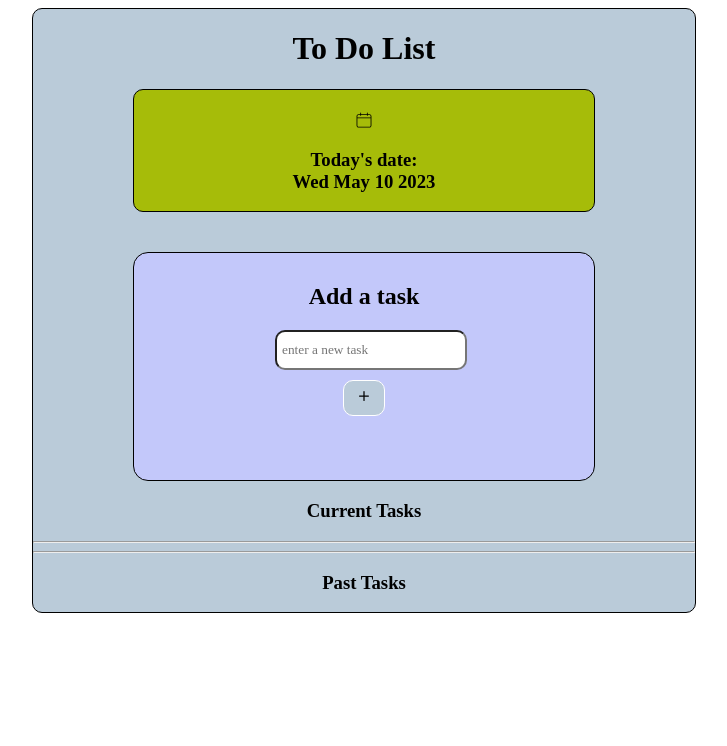
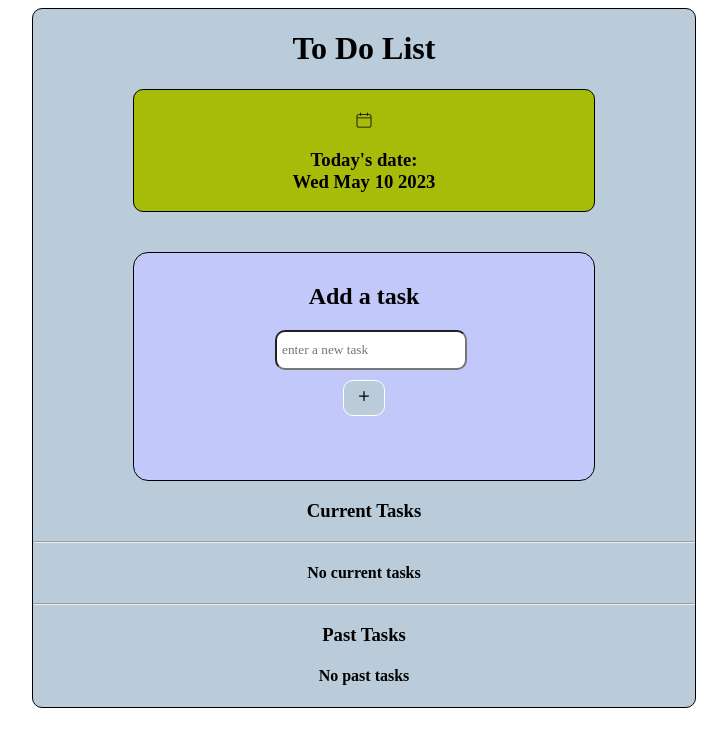
Before and after one commit to Anahisv23/Todo-List, a React (Create React App) app in the folder todo-list/: page / in a window 1280 px wide. Shown: the top 746 px of the page, without its empty margins (276-1003 px from the left). Built offline with nearby package versions, Linux system fonts and the light colour scheme.

Commit message:
remove pasts tasks

```diff
--- a/todo-list/src/CompletedTasks.js
+++ b/todo-list/src/CompletedTasks.js
@@ -1,15 +1,33 @@
+import { CiSquareRemove } from "react-icons/ci";
 
-const CompletedTasks = ({ completedTasksArr }) => {
+const CompletedTasks = ({ completedTasksArr, setCompletedArr }) => {
     return (
         <div>
             <h3 style={{ textAlign: "center" }}>Past Tasks</h3>
-            {completedTasksArr.map((currTask) => (
-                <div className="past-tasks">
-                    <p key={currTask.id}>{currTask.date} -- {currTask.task}</p>
-                </div>
-            ))}
+            {completedTasksArr.length === 0 ? (<h4 style={{ textAlign: "center" }}>No past tasks</h4>) : (
+                completedTasksArr.map((currTask) => (
+                    <div className="past-tasks">
+                        <p key={currTask.id}>
+                            {currTask.date} -- {currTask.task}
+                        </p>
+                        <CiSquareRemove className="item"
+                            onClick={() => {
+                                let newArr = completedTasksArr.filter((task) => {
+                                    return task.id !== currTask.id;
+                                });
+                                setCompletedArr(newArr);
+                                localStorage.setItem(
+                                    "completedTasks",
+                                    JSON.stringify(newArr)
+                                  );
+                            }}
+                            size={30}
+                        />
+                    </div>
+                ))
+            )}
         </div>
-    )
-}
+    );
+};
 
-export default CompletedTasks
+export default CompletedTasks;
--- a/todo-list/src/ToDoList.js
+++ b/todo-list/src/ToDoList.js
@@ -69,7 +69,10 @@ const ToDoList = () => {
       <AddTaskForm tasksArr={tasksArr} setTasksArr={setTasksArr} />
       <h3 style={{ textAlign: "center" }}>Current Tasks</h3>
       <hr></hr>
-      {tasksArr.map((currTask) => {
+      {tasksArr.length === 0 ? (
+        <h4 style={{ textAlign: "center" }}>No current tasks</h4>
+      ) : (
+        tasksArr.map((currTask) => {
           return (
             <div className="flex-container">
               <p>{currTask.task}</p>
@@ -101,9 +104,13 @@ const ToDoList = () => {
               )}
             </div>
           );
-      })}
+        })
+      )}
       <hr></hr>
-      <CompletedTasks completedTasksArr={completedTasksArr} />
+      <CompletedTasks
+        completedTasksArr={completedTasksArr}
+        setCompletedArr={setCompletedArr}
+      />
     </div>
   );
 };
--- a/todo-list/src/index.css
+++ b/todo-list/src/index.css
@@ -98,4 +98,8 @@ input {
   border: 1px solid black;
   border-radius: 10px;
   margin: 0px 100px 0px 100px;
+  display: flex;
+  flex-direction: row;
+  justify-content: center;
+  gap: 10px;
 }
```
Lines whose indentation alone changed are shown as unchanged.
